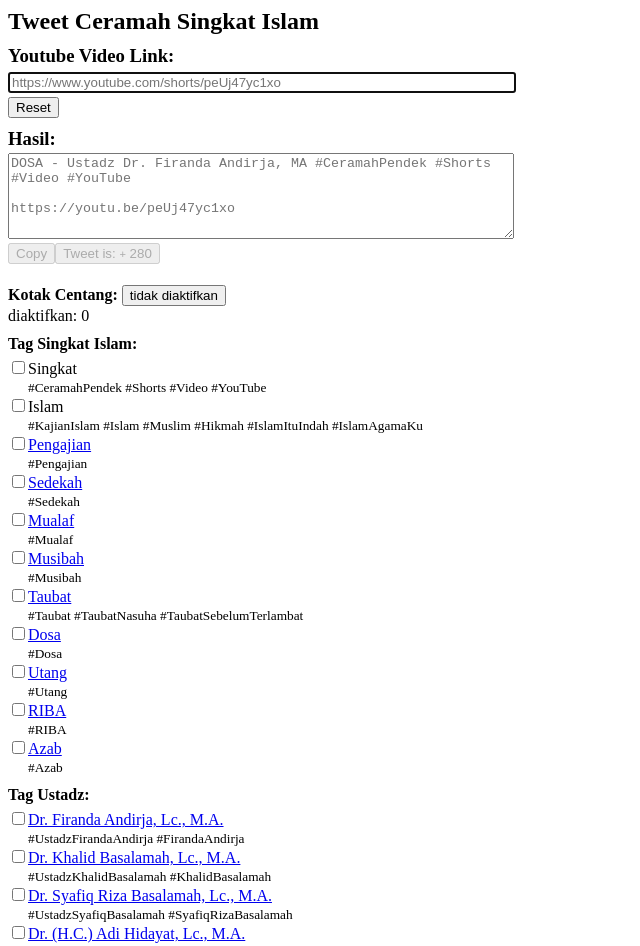
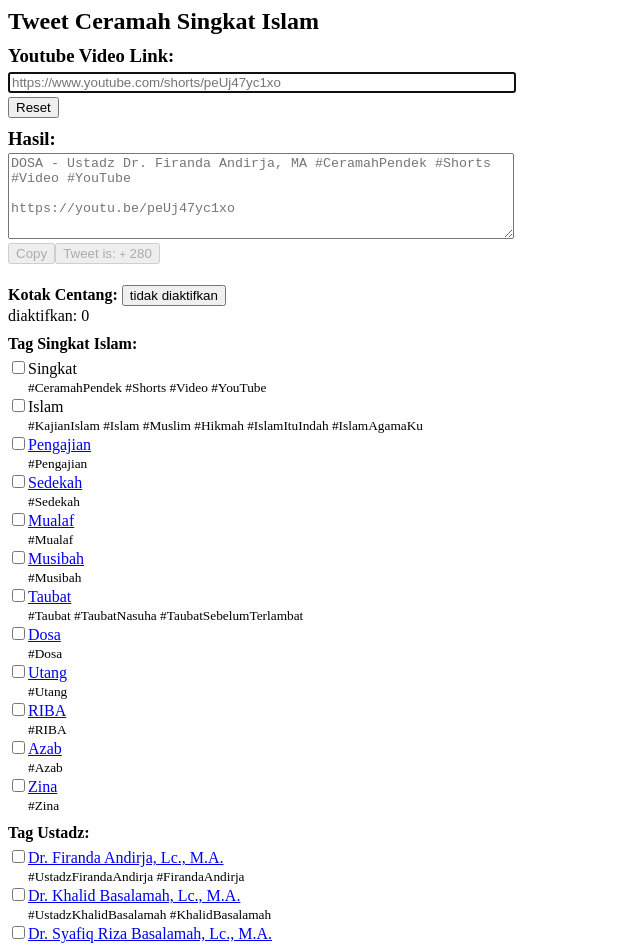
Before and after one commit to ockibagusp/tweet-ceramah-singkat-islam, a Vue app: page / in a window 1280 px wide. Shown: the top 946 px of the page, without its empty margins (0-640 px from the left). Built offline with nearby package versions, Linux system fonts and the light colour scheme.

Commit message:
add arrayCeramahSI: Zina

```diff
--- a/src/App.vue
+++ b/src/App.vue
@@ -91,6 +91,12 @@ export default {
           name: "Azab",
           tweets: "#Azab",
           url: "https://twitter.com/search?q=%23Azab",
+          completed: false,
+        },
+        {
+          name: "Zina",
+          tweets: "#Zina",
+          url: "https://twitter.com/search?q=%23Zina",
           completed: false,
         },
       ],
```
